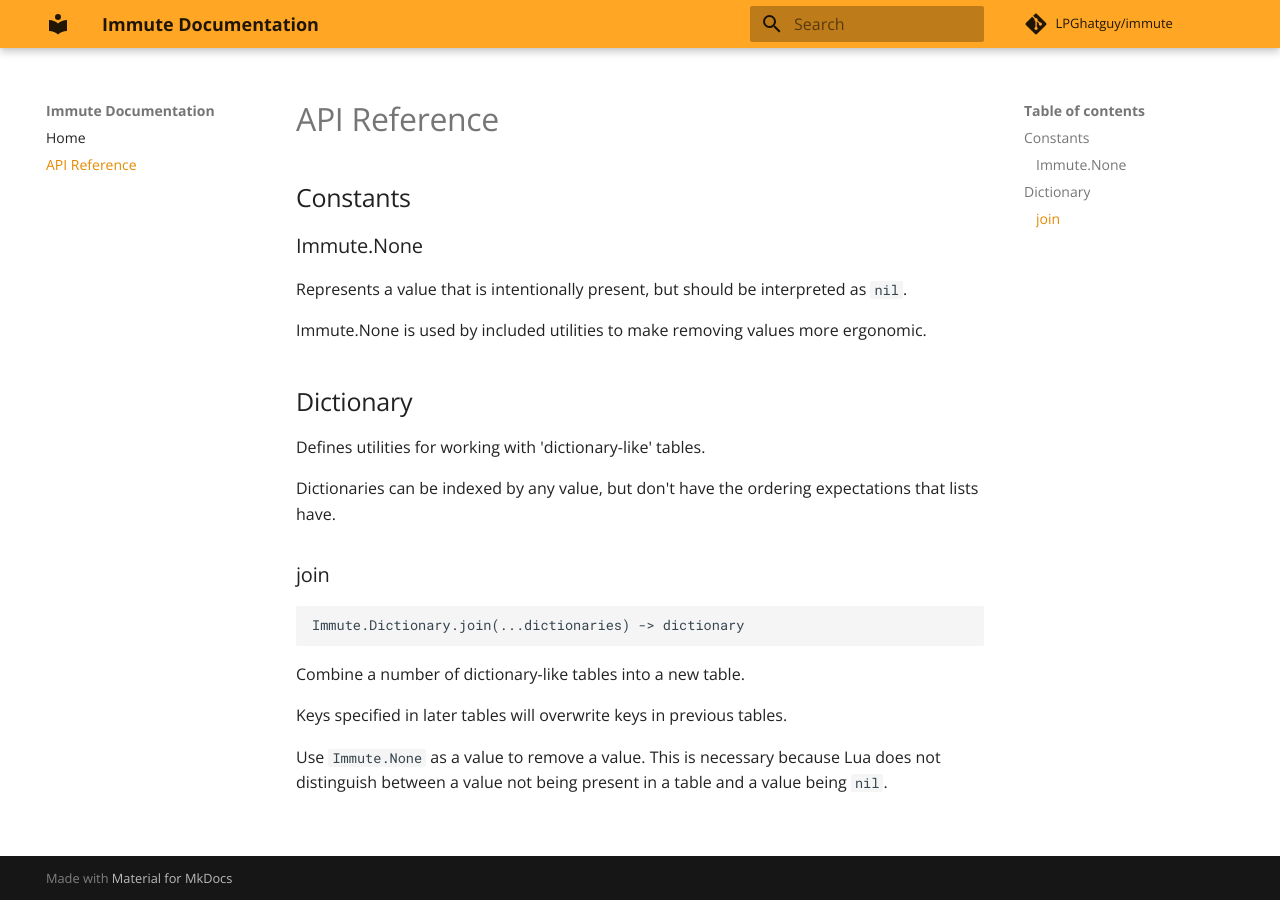
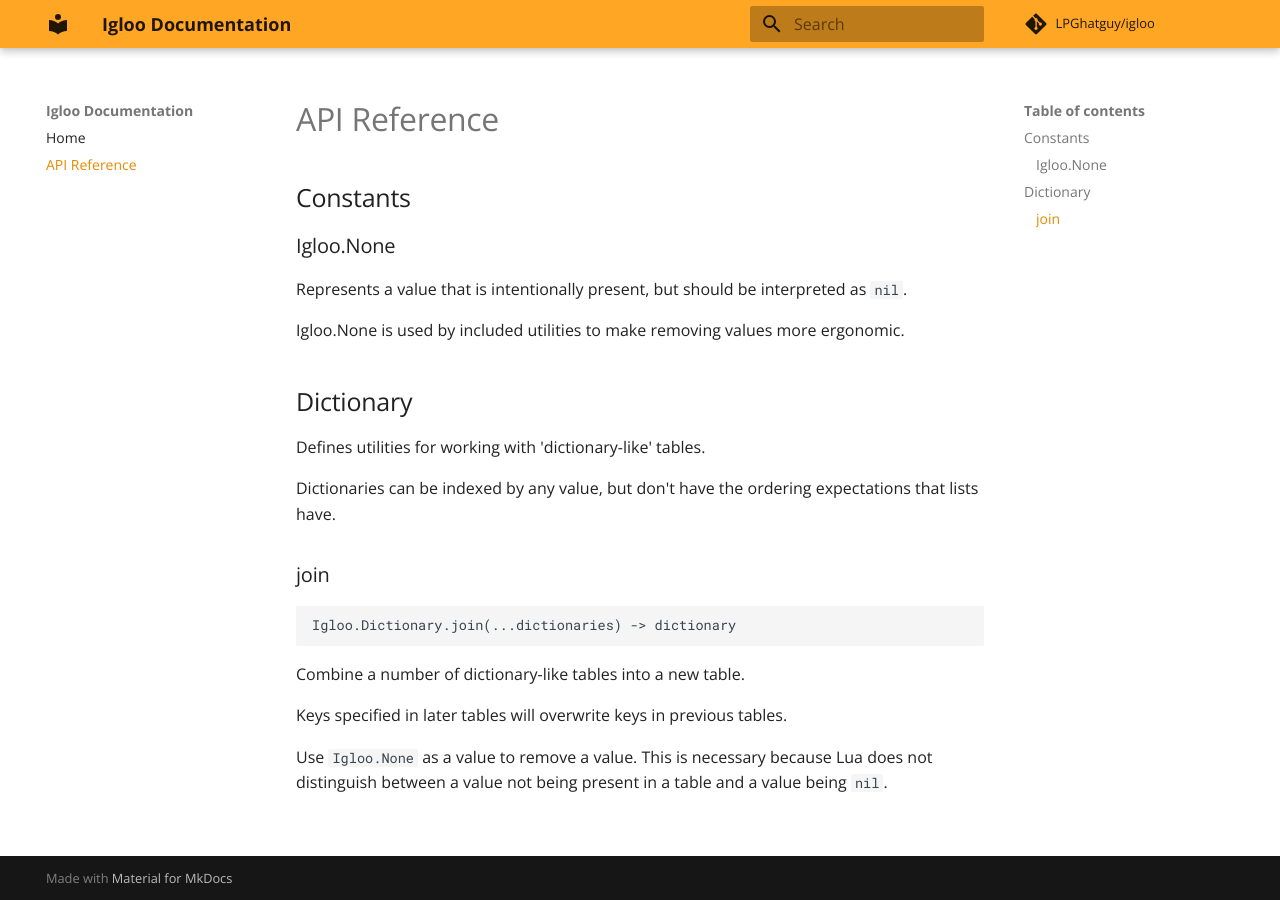
Before and after one commit to LPGhatguy/igloo, an MkDocs documentation site: the page built from docs/api-reference.md, in a window 1280 px wide. Built offline with MkDocs 1.6.1 and Material for MkDocs 9.7.7, drawn with Linux system fonts in a browser that asks for light colours; comment, search, counter and statistics services are not loaded; old or Windows-style settings are respelled for this version of MkDocs.

Commit message:
Library rename, add /site to gitignore

````diff
--- a/docs/api-reference.md
+++ b/docs/api-reference.md
@@ -2,11 +2,11 @@
 
 ## Constants
 
-### Immute.None
+### Igloo.None
 Represents a value that is intentionally present, but should be interpreted
 as `nil`.
 
-Immute.None is used by included utilities to make removing values more
+Igloo.None is used by included utilities to make removing values more
 ergonomic.
 
 ## Dictionary
@@ -17,13 +17,13 @@ expectations that lists have.
 
 ### join
 ```
-Immute.Dictionary.join(...dictionaries) -> dictionary
+Igloo.Dictionary.join(...dictionaries) -> dictionary
 ```
 
 Combine a number of dictionary-like tables into a new table.
 
 Keys specified in later tables will overwrite keys in previous tables.
 
-Use `Immute.None` as a value to remove a value. This is necessary because
+Use `Igloo.None` as a value to remove a value. This is necessary because
 Lua does not distinguish between a value not being present in a table and a
 value being `nil`.
--- a/mkdocs.yml
+++ b/mkdocs.yml
@@ -1,7 +1,7 @@
-site_name: Immute Documentation
-site_url: https://lpghatguy.github.io/immute/
-repo_name: LPGhatguy/immute
-repo_url: https://github.com/LPGhatguy/immute
+site_name: Igloo Documentation
+site_url: https://lpghatguy.github.io/igloo/
+repo_name: LPGhatguy/igloo
+repo_url: https://github.com/LPGhatguy/igloo
 
 theme:
   name: material
````
Also changed, not shown: docs/index.md (+1 -1 lines), 3 other files.
